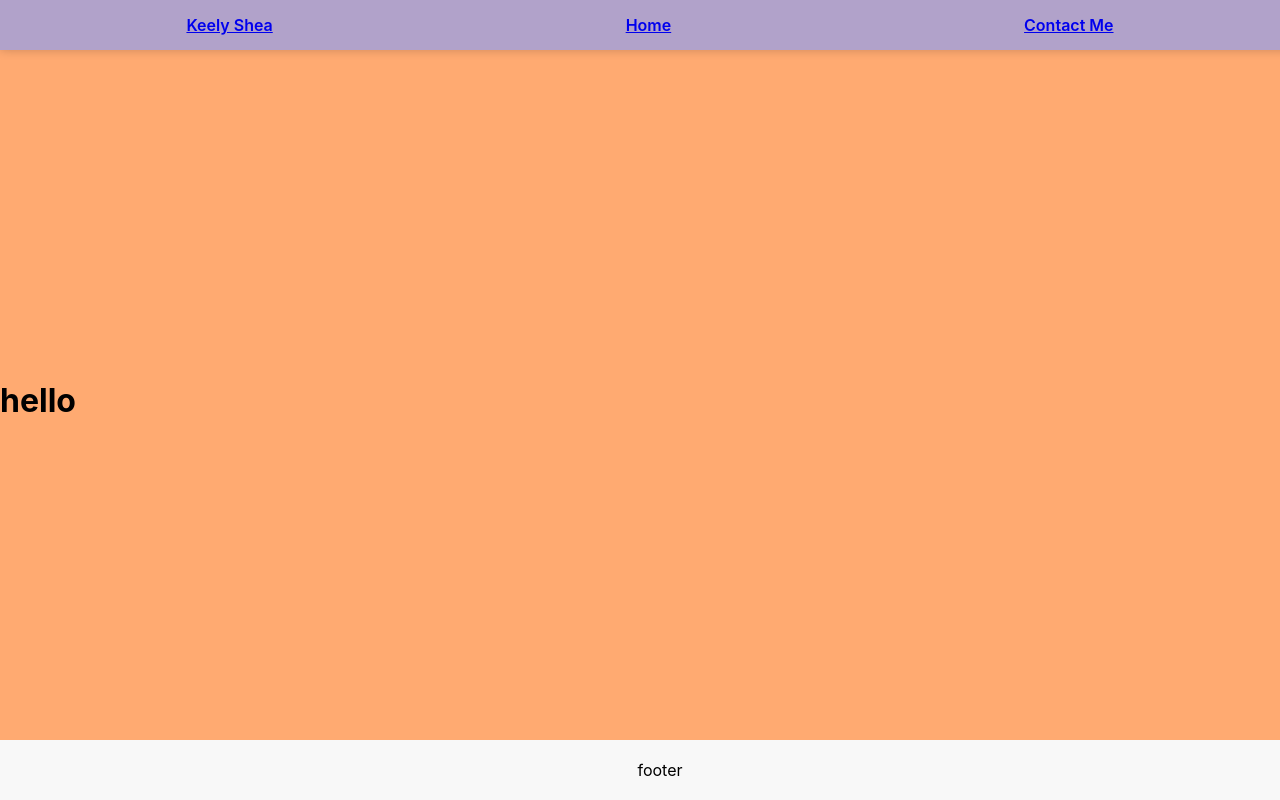
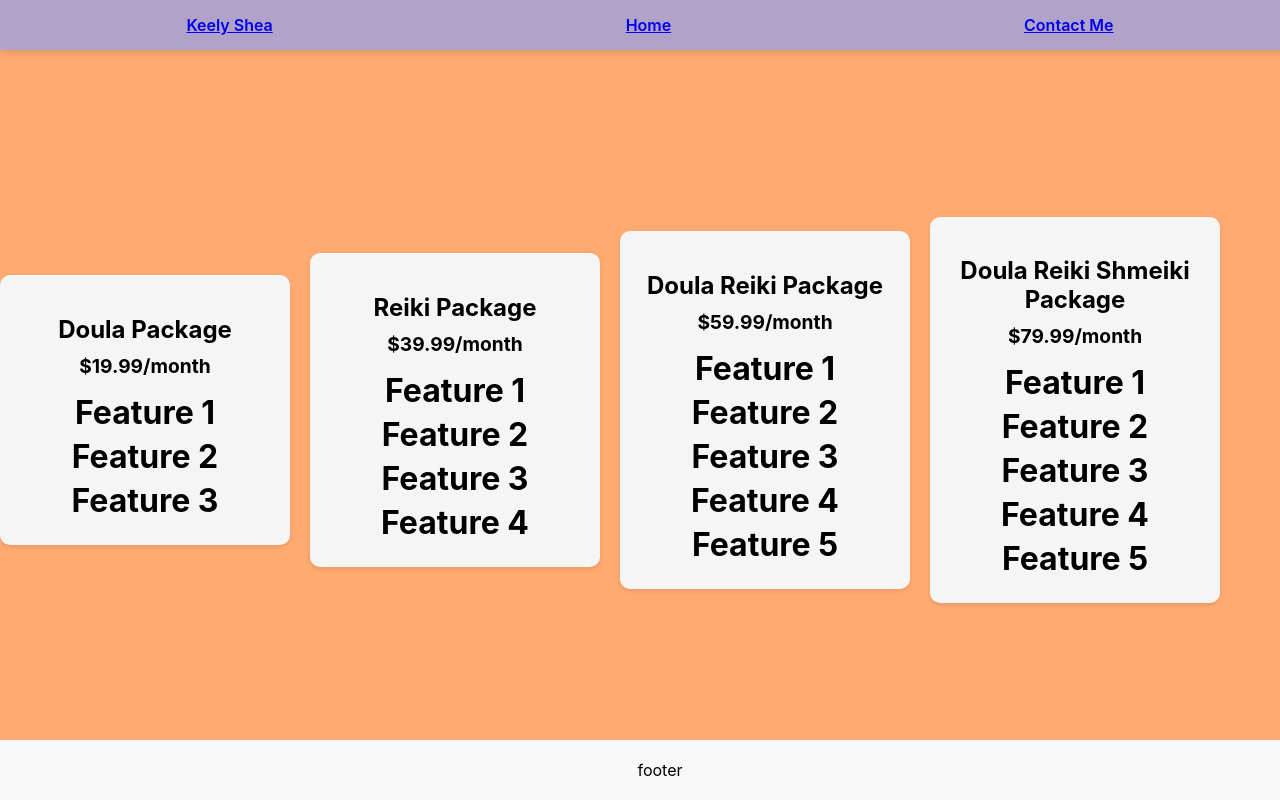
Before and after one commit to Zacharyjsultan/KSS-50, a React (Create React App) app: page / in a window 1280 px wide. Built offline with nearby package versions, Linux system fonts and the light colour scheme.

Commit message:
pricing structure complete

```diff
--- a/src/Components/HomePage.jsx
+++ b/src/Components/HomePage.jsx
@@ -2,6 +2,7 @@ import React from "react";
 import "./HomePage.css";
 import Header from "./Header&Footer/Header";
 import Footer from "./Header&Footer/Footer";
+import PriceCard from "./components/PriceCard";
 
 export default function HomePage() {
   return (
@@ -11,7 +12,9 @@ export default function HomePage() {
           <Header />
         </div>
         <div className="title">
-          <h1>hello</h1>
+          <h1>
+            <PriceCard />
+          </h1>
         </div>
         <div className="footer-container">
           <Footer />
--- a/src/Components/components/PriceCard.css
+++ b/src/Components/components/PriceCard.css
@@ -0,0 +1,44 @@
+.pricing-container {
+  display: flex;
+  justify-content: center;
+  align-items: center;
+  gap: 20px;
+  margin-top: 20px;
+}
+
+.package {
+  background-color: #f5f5f5;
+  border-radius: 10px;
+  padding: 20px;
+  box-shadow: 0px 2px 4px rgba(0, 0, 0, 0.1);
+  text-align: center;
+  width: 250px;
+}
+
+.package-title {
+  font-size: 1.5rem;
+  margin-bottom: 10px;
+}
+
+.package-price {
+  font-size: 1.2rem;
+  margin-bottom: 15px;
+}
+
+.package-features {
+  list-style: none;
+  padding: 0;
+  margin: 0;
+}
+
+.package-features li {
+  margin-bottom: 5px;
+}
+
+/* Media Query for Layout */
+@media (max-width: 768px) {
+  .pricing-container {
+    flex-direction: column;
+    align-items: center;
+  }
+}
--- a/src/Components/components/PriceCard.jsx
+++ b/src/Components/components/PriceCard.jsx
@@ -1,6 +1,45 @@
 import React from "react";
 import "./PriceCard.css";
 
-export default function PriceCard() {
-  return <div>PriceCard</div>;
-}
+const packages = [
+  {
+    title: "Doula Package",
+    price: "$19.99/month",
+    features: ["Feature 1", "Feature 2", "Feature 3"],
+  },
+  {
+    title: "Reiki Package",
+    price: "$39.99/month",
+    features: ["Feature 1", "Feature 2", "Feature 3", "Feature 4"],
+  },
+  {
+    title: "Doula Reiki Package",
+    price: "$59.99/month",
+    features: ["Feature 1", "Feature 2", "Feature 3", "Feature 4", "Feature 5"],
+  },
+  {
+    title: "Doula Reiki Shmeiki Package",
+    price: "$79.99/month",
+    features: ["Feature 1", "Feature 2", "Feature 3", "Feature 4", "Feature 5"],
+  },
+];
+
+const PriceCard = () => {
+  return (
+    <div className="pricing-container">
+      {packages.map((pkg, index) => (
+        <div className="package" key={index}>
+          <h2 className="package-title">{pkg.title}</h2>
+          <div className="package-price">{pkg.price}</div>
+          <ul className="package-features">
+            {pkg.features.map((feature, index) => (
+              <li key={index}>{feature}</li>
+            ))}
+          </ul>
+        </div>
+      ))}
+    </div>
+  );
+};
+
+export default PriceCard;
```
